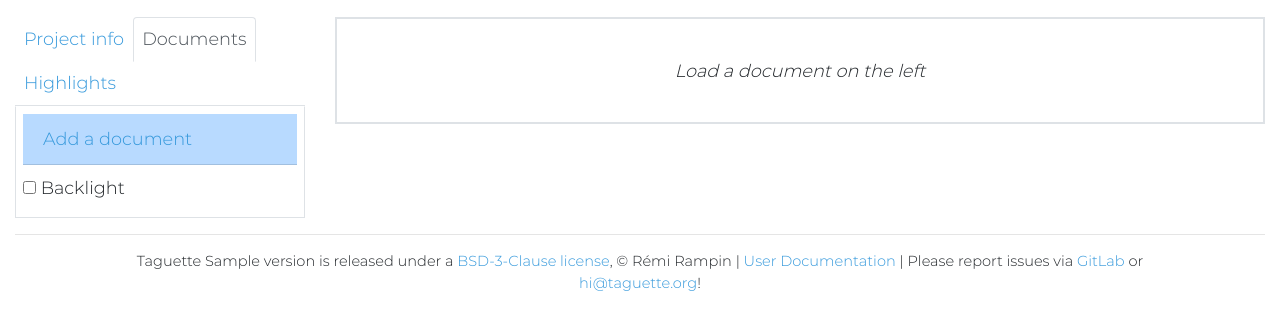
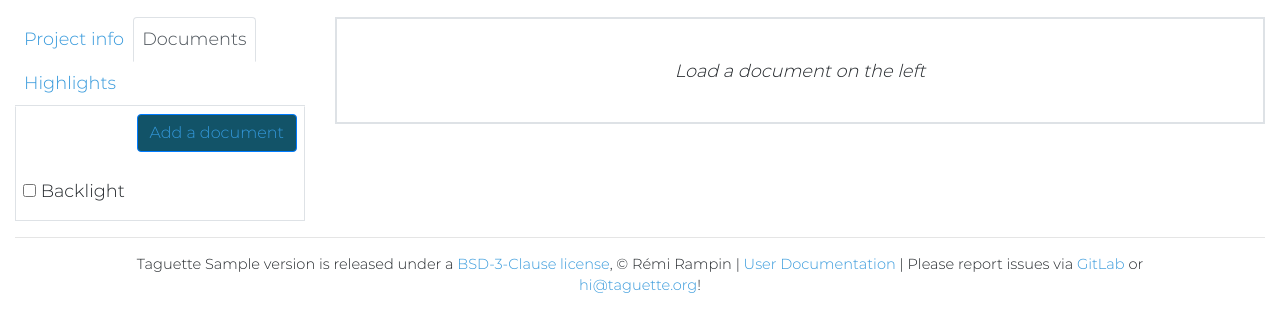
Before and after one commit to remram44/taguette, a Python web app: template taguette/templates/project.html in a window 1280 px wide. Shown: the part 59-391 px from the top of the page. Run offline with Jinja, Linux system fonts and the light colour scheme; the template is opened without the code that fills it: most values are stand-ins (such as "Sample title", 1, 10 or a date in 2020).

Commit message:
Button placement in left pane

```diff
--- a/taguette/static/js/taguette.js
+++ b/taguette/static/js/taguette.js
@@ -505,7 +505,7 @@ function updateDocumentsList() {
     elem.innerHTML =
       '<div class="d-flex justify-content-between align-items-center">' +
       '  <a class="document-link-a">' + escapeHtml(doc.name) + '</a>' +
-      '  <a href="javascript:editDocument(' + doc.id + ');" class="badge badge-primary badge-pill">' + gettext("edit") + '</a>' +
+      '  <a href="javascript:editDocument(' + doc.id + ');" class="btn btn-primary btn-sm">' + gettext("Edit") + '</a>' +
       '</div>';
     documents_list.insertBefore(elem, before);
     var links = elem.getElementsByTagName('a');
@@ -758,7 +758,7 @@ function updateTagsList() {
       '  </div>' +
       '  <div style="white-space: nowrap;">' +
       '    <span class="badge badge-secondary badge-pill" id="tag-' + tag.id + '-count">' + tag.count + '</span>' +
-      '    <a href="javascript:editTag(' + tag.id + ');" class="badge badge-primary badge-pill">' + gettext("edit") + '</a>' +
+      '    <a href="javascript:editTag(' + tag.id + ');" class="btn btn-primary btn-sm">' + gettext("Edit") + '</a>' +
       '  </div>' +
       '</div>' +
       '<ul class="sublist"></div>';
--- a/taguette/templates/project.html
+++ b/taguette/templates/project.html
@@ -40,12 +40,12 @@
 
           {% if multiuser %}
 
-          <p><a href="javascript:showMembers()" class="btn btn-outline-secondary" role="button">{% trans %}Manage collaborators{% endtrans %}</a></p>
+          <p><a href="javascript:showMembers()" class="w-100 btn btn-outline-secondary" role="button">{% trans %}Manage collaborators{% endtrans %}</a></p>
 
           {% endif %}
 
           <div class="dropdown mb-3">
-            <button class="btn btn-outline-primary dropdown-toggle" type="button" id="dropdown-codebook" data-toggle="dropdown" aria-haspopup="true" aria-expanded="false">
+            <button class="w-100 btn btn-outline-primary dropdown-toggle" type="button" id="dropdown-codebook" data-toggle="dropdown" aria-haspopup="true" aria-expanded="false">
               {% trans %}Export codebook{% endtrans %}
             </button>
             <div class="dropdown-menu" aria-labelledby="dropdown-codebook">
@@ -59,25 +59,33 @@
           </div>
 
           {% if can_delete_project %}
-          <p><a href="{{ reverse_url('delete_project', project.id) }}" class="btn btn-outline-danger">{% trans %}Delete project{% endtrans %}</a></p>
+          <p><a href="{{ reverse_url('delete_project', project.id) }}" class="w-100 btn btn-outline-danger">{% trans %}Delete project{% endtrans %}</a></p>
           {% endif %}
         </div>
 
         <!-- List of documents -->
         <div class="tab-pane fade show active" id="documents" role="tabpanel" aria-labelledby="documents-tab">
+          <div class="row">
+            <div class="col-md-12">
+              <button class="btn btn-primary float-right mb-3"><a href="javascript:createDocument()">{% trans %}Add a document{% endtrans %}</a></button>
+            </div>
+          </div>
           <ul class="list-group list-group-flush" id="documents-list">
             <li class="list-group-item disabled">{% trans %}Loading...{% endtrans %}</li>
-            <li class="list-group-item list-group-item-primary special-item-button"><a href="javascript:createDocument()">{% trans %}Add a document{% endtrans %}</a></li>
           </ul>
           <input type="checkbox" id="backlight" class="mt-3" /> <label for="backlight">{% trans %}Backlight{% endtrans %}</label>
         </div>
 
         <!-- List of tags -->
         <div class="tab-pane fade" id="tags" role="tabpanel" aria-labelledby="tags-tab">
+          <div class="row">
+            <div class="col-md-12 mb-3">
+              <button id="load-all-tags" class="btn btn-primary float-right ml-2"><a href="/project/{{ project.id }}/highlights/">{% trans %}See all highlights{% endtrans %}</a></button>
+              <button class="btn btn-primary float-right"><a href="javascript:createTag()">{% trans %}Create a tag{% endtrans %}</a></button>
+            </div>
+          </div>
           <ul class="list-group list-group-flush" id="tags-list">
             <li class="list-group-item disabled">{% trans %}Loading...{% endtrans %}</li>
-            <li id="load-all-tags" class="list-group-item list-group-item-secondary special-item-button"><a href="/project/{{ project.id }}/highlights/">{% trans %}See all highlights{% endtrans %}</a></li>
-            <li class="list-group-item list-group-item-primary special-item-button"><a href="javascript:createTag()">{% trans %}Create a tag{% endtrans %}</a></li>
           </ul>
         </div>
 
```
